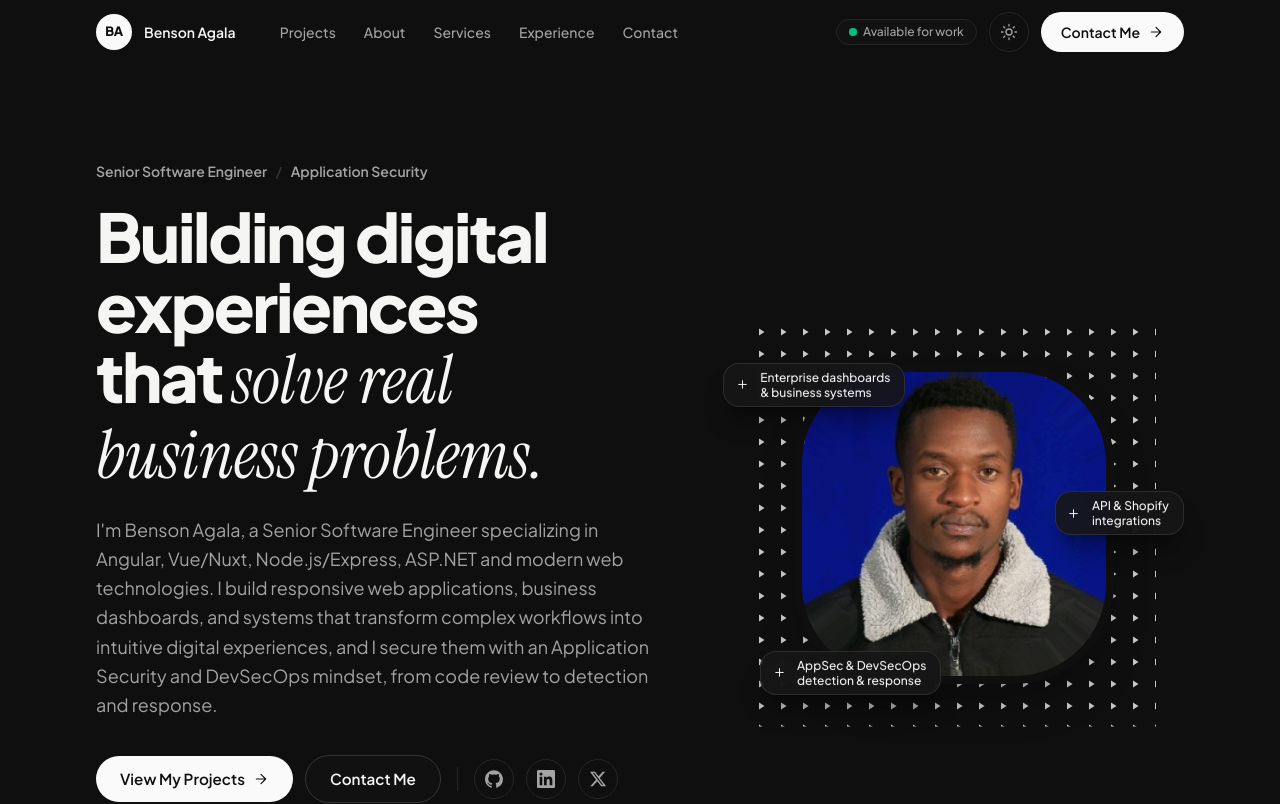
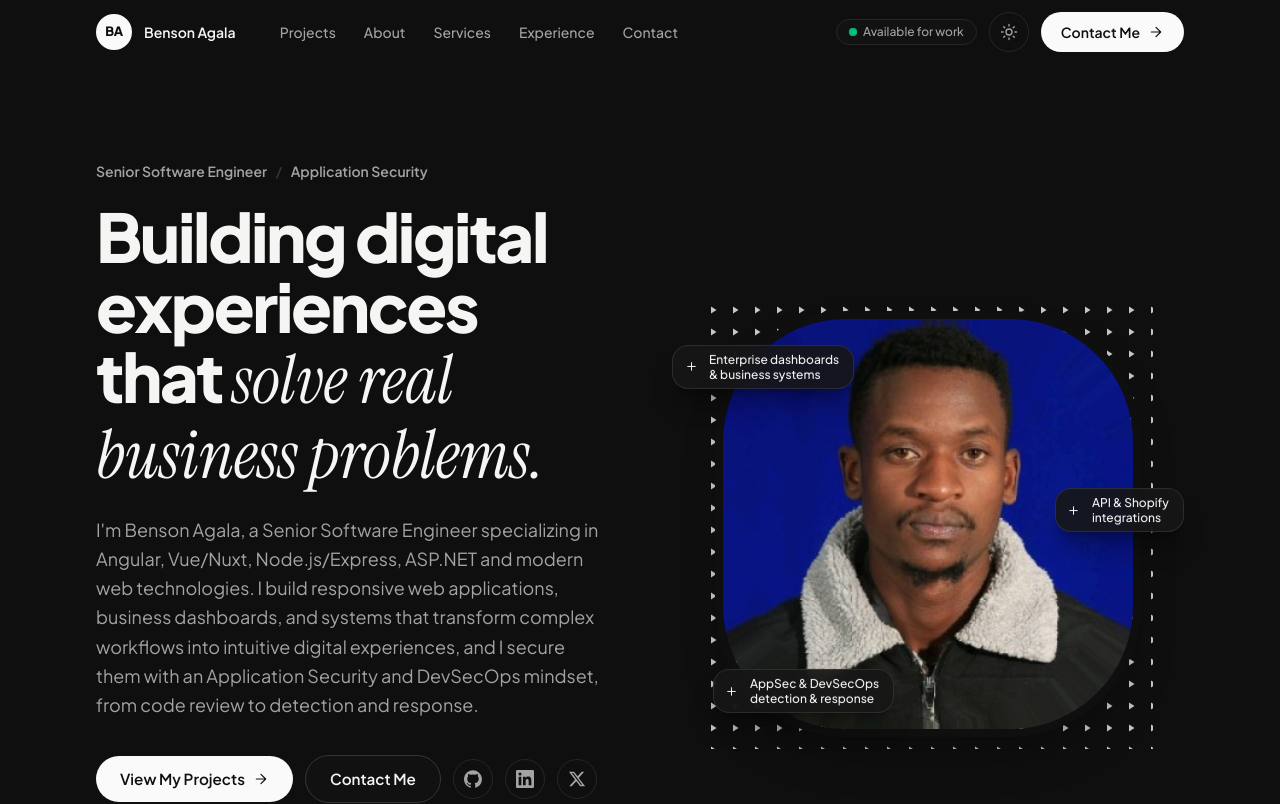
Before and after one commit to Foddie2/Agala, an Angular app: page / in a window 1280 px wide. Shown: the top 804 px of the page. Built offline with nearby package versions, Linux system fonts and the light colour scheme.

Commit message:
Pages update

```diff
--- a/src/app/sections/hero/hero.html
+++ b/src/app/sections/hero/hero.html
@@ -1,6 +1,6 @@
 <section class="relative overflow-hidden" aria-labelledby="hero-title">
   <div
-    class="container-page relative grid grid-cols-1 items-center gap-12 pt-12 pb-20 sm:pt-16 lg:grid-cols-[1.1fr_0.9fr] lg:gap-16 lg:pt-24 lg:pb-28"
+    class="container-page relative grid grid-cols-1 items-center gap-12 pt-12 pb-20 sm:pt-16 lg:grid-cols-[1fr_1fr] lg:gap-16 lg:pt-24 lg:pb-28"
   >
     <!-- Left column -->
     <div class="order-2 min-w-0 lg:order-1">
@@ -28,7 +28,7 @@
           View My Projects <app-icon name="arrow-right" [size]="16" />
         </a>
         <a routerLink="/contact" class="btn-secondary btn-lg">Contact Me</a>
-        <span class="mx-1 hidden h-6 w-px bg-line sm:block" aria-hidden="true"></span>
+        <div class="flex items-center gap-3">
           <a [href]="profile.github" target="_blank" rel="noopener" class="icon-btn" aria-label="GitHub profile">
             <app-icon name="github" />
           </a>
@@ -44,6 +44,7 @@
           <a [href]="profile.x" target="_blank" rel="noopener" class="icon-btn" aria-label="X profile">
             <app-icon name="x" />
           </a>
+        </div>
       </div>
 
       <p class="mt-10 flex flex-wrap gap-y-1 text-sm text-subtle">
@@ -61,7 +62,7 @@
 
     <!-- Right column: triangle-marker grid, rounded-square portrait, floating badges -->
     <div class="order-1 flex justify-center lg:order-2 lg:justify-end">
-      <div class="relative aspect-square w-full max-w-96 sm:max-w-112 lg:max-w-136">
+      <div class="relative aspect-square w-full max-w-md sm:max-w-lg lg:max-w-xl">
         <!-- Grid of small "play" triangles -->
         <svg class="absolute inset-[6%] h-[88%] w-[88%] text-ink/80" aria-hidden="true">
           <defs>
@@ -74,7 +75,7 @@
 
         <!-- Portrait -->
         <div
-          class="absolute inset-[17%] overflow-hidden rounded-[30%] shadow-2xl shadow-black/40 ring-8 ring-canvas"
+          class="absolute inset-[10%] overflow-hidden rounded-[30%] shadow-2xl shadow-black/40 ring-8 ring-canvas"
         >
           <img
             [src]="profile.portrait"
```
Also changed, not shown: public/Ben.jpg (deleted). Lines whose indentation alone changed are shown as unchanged.
